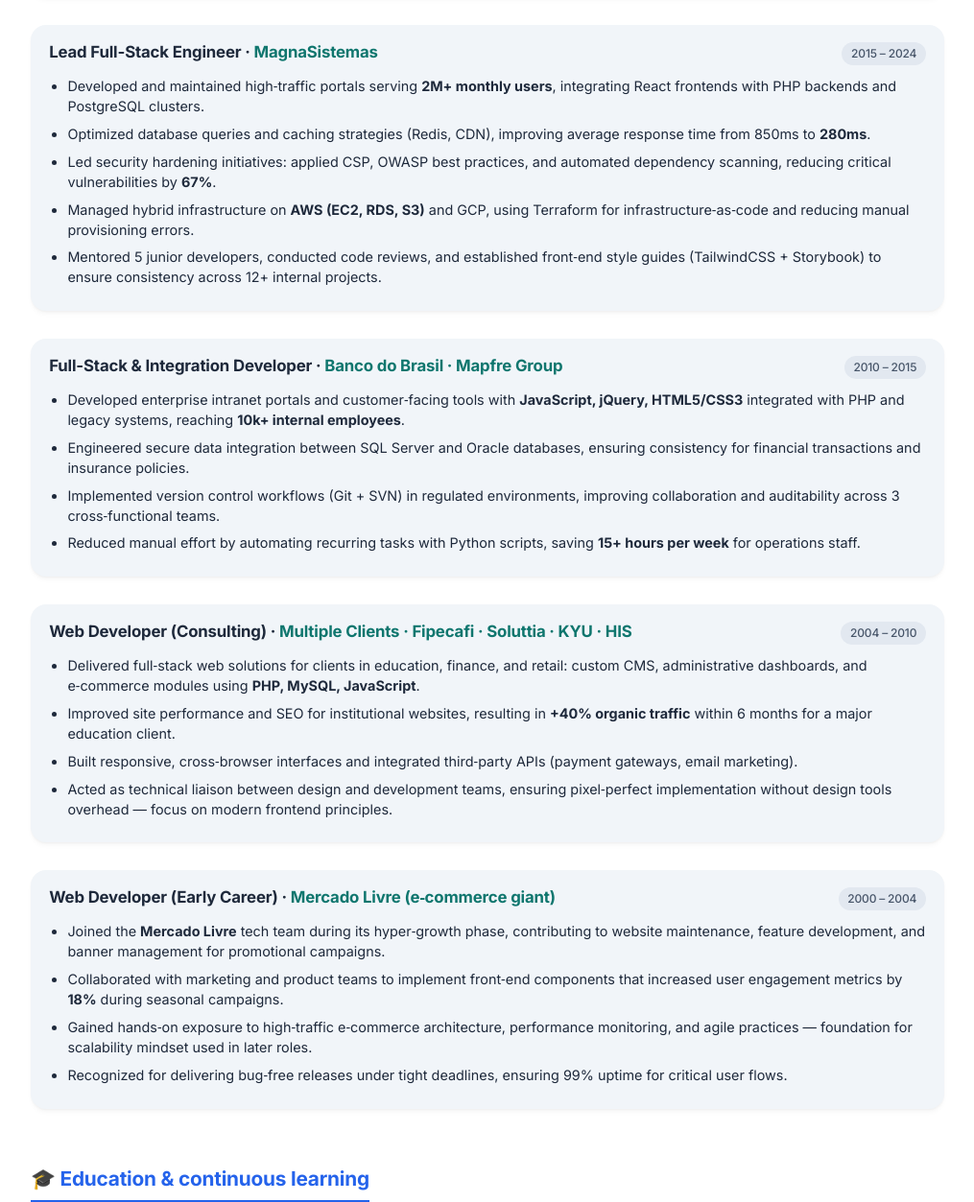
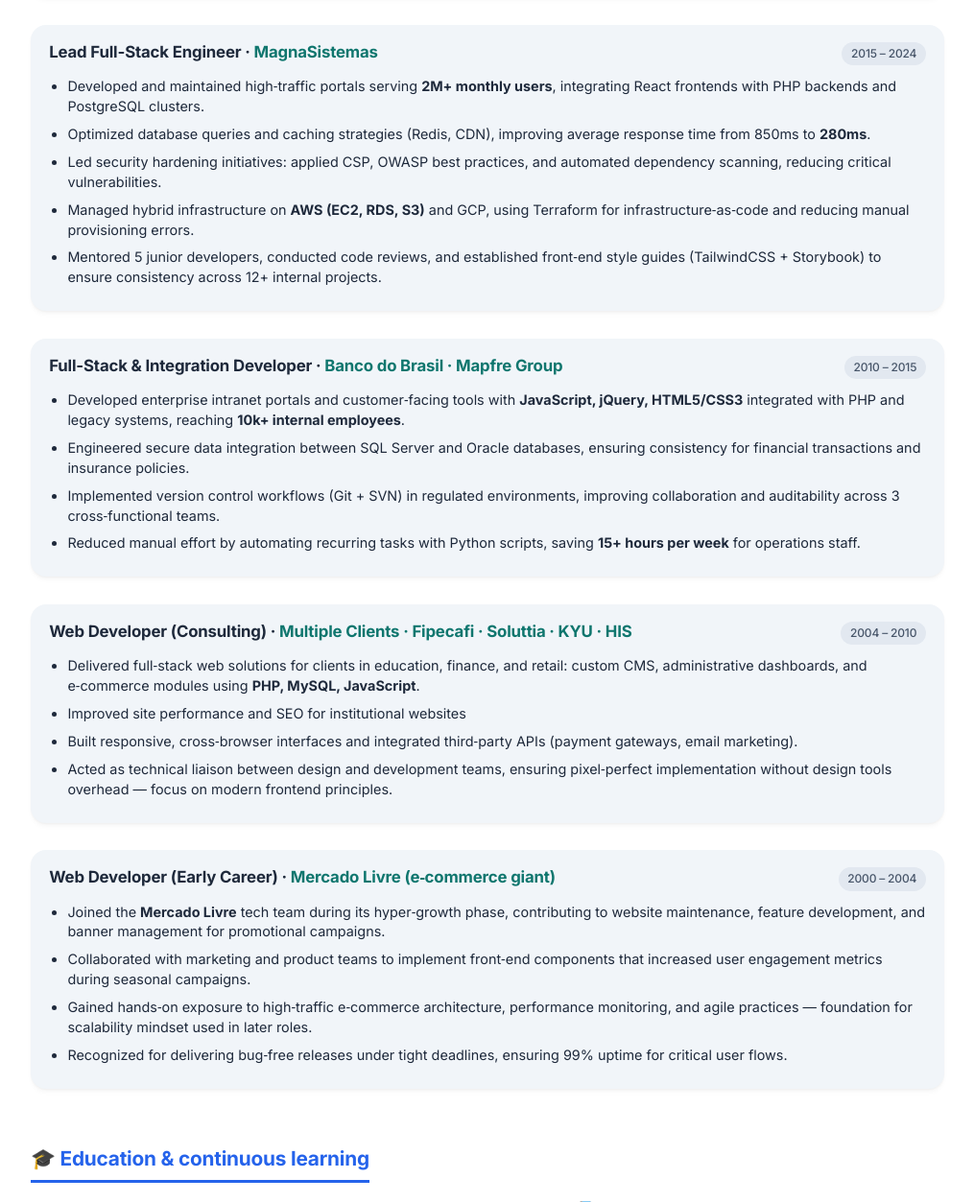
Before and after one commit to danielangelone/cv, a plain HTML site: page index.html in a window 1280 px wide. Shown: the part 824-2077 px from the top of the page at 96% size, without its empty margins (132-1147 px from the left). Drawn offline with Linux system fonts and the light colour scheme.

Commit message:
Remove specific metrics from index.html
Removed specific metrics from security hardening and SEO improvements.

```diff
--- a/index.html
+++ b/index.html
@@ -300,7 +300,7 @@
       <ul>
         <li>Developed and maintained high‑traffic portals serving <strong>2M+ monthly users</strong>, integrating React frontends with PHP backends and PostgreSQL clusters.</li>
         <li>Optimized database queries and caching strategies (Redis, CDN), improving average response time from 850ms to <strong>280ms</strong>.</li>
-        <li>Led security hardening initiatives: applied CSP, OWASP best practices, and automated dependency scanning, reducing critical vulnerabilities by <strong>67%</strong>.</li>
+        <li>Led security hardening initiatives: applied CSP, OWASP best practices, and automated dependency scanning, reducing critical vulnerabilities.</li>
         <li>Managed hybrid infrastructure on <strong>AWS (EC2, RDS, S3)</strong> and GCP, using Terraform for infrastructure‑as‑code and reducing manual provisioning errors.</li>
         <li>Mentored 5 junior developers, conducted code reviews, and established front‑end style guides (TailwindCSS + Storybook) to ensure consistency across 12+ internal projects.</li>
       </ul>
@@ -326,7 +326,7 @@
       </h3>
       <ul>
         <li>Delivered full‑stack web solutions for clients in education, finance, and retail: custom CMS, administrative dashboards, and e‑commerce modules using <strong>PHP, MySQL, JavaScript</strong>.</li>
-        <li>Improved site performance and SEO for institutional websites, resulting in <strong>+40% organic traffic</strong> within 6 months for a major education client.</li>
+        <li>Improved site performance and SEO for institutional websites</li>
         <li>Built responsive, cross‑browser interfaces and integrated third‑party APIs (payment gateways, email marketing).</li>
         <li>Acted as technical liaison between design and development teams, ensuring pixel‑perfect implementation without design tools overhead — focus on modern frontend principles.</li>
       </ul>
@@ -339,7 +339,7 @@
       </h3>
       <ul>
         <li>Joined the <strong>Mercado Livre</strong> tech team during its hyper‑growth phase, contributing to website maintenance, feature development, and banner management for promotional campaigns.</li>
-        <li>Collaborated with marketing and product teams to implement front‑end components that increased user engagement metrics by <strong>18%</strong> during seasonal campaigns.</li>
+        <li>Collaborated with marketing and product teams to implement front‑end components that increased user engagement metrics during seasonal campaigns.</li>
         <li>Gained hands‑on exposure to high‑traffic e‑commerce architecture, performance monitoring, and agile practices — foundation for scalability mindset used in later roles.</li>
         <li>Recognized for delivering bug‑free releases under tight deadlines, ensuring 99% uptime for critical user flows.</li>
       </ul>
```
